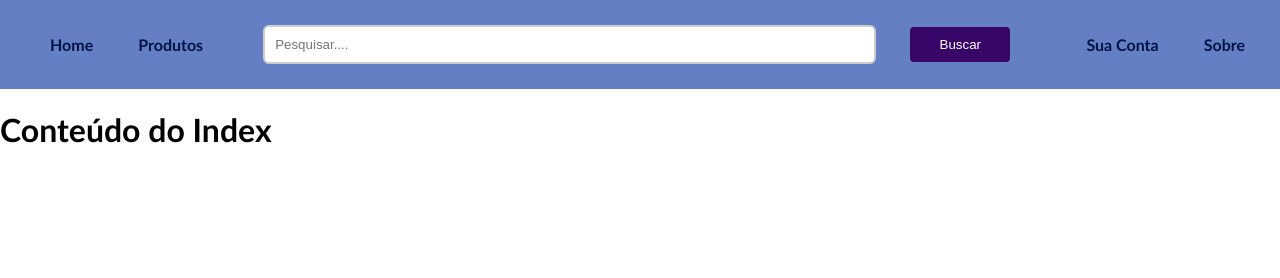
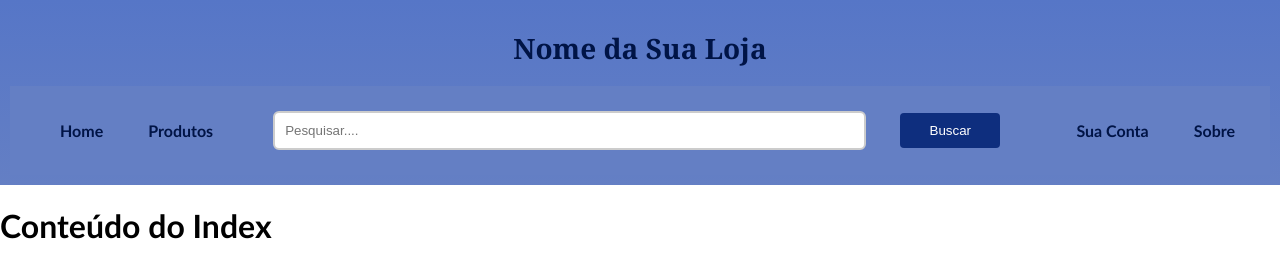
Before and after one commit to nathanhenriquy/TRABALHO, a plain HTML site: page index.html in a window 1280 px wide. Drawn offline with Linux system fonts and the light colour scheme.

Commit message:
arrumandoonomesite

```diff
--- a/index.html
+++ b/index.html
@@ -8,6 +8,8 @@
     </head>
     <body>
         <header>
+            <h1 class="nome-loja">Nome da Sua Loja</h1>
+
             <ul>
                 <a href="#"><li>Home</li></a>
                 <a href="#"><li>Produtos</li></a>
--- a/styleindex.css
+++ b/styleindex.css
@@ -1,6 +1,19 @@
 body{
     font-family: 'Trebuchet MS', 'Lucida Sans Unicode', 'Lucida Grande', 'Lucida Sans', Arial, sans-serif;
     margin: 0;
+}
+
+header{
+    margin: 0px;
+    padding: 10px;
+    background: linear-gradient(to bottom,rgb(86, 118, 199),rgb(100, 127, 196)) ;
+}
+.nome-loja{
+    text-align: center;
+    font-size: 28px;
+    color: rgb(0, 20, 70);
+    font-family: Georgia, 'Times New Roman', Times, serif;
+
 }
 
 ul{
@@ -45,7 +58,7 @@ li{
 }
 
 .form button {
-    background-color: #370668;
+    background-color: rgb(14, 46, 126);
     color: #fff;
     border: none;
     border-radius: 4px;
@@ -56,7 +69,7 @@ li{
 }
 
 .form button:hover {
-    background-color:  #5f0cb2;
+    background-color: rgb(43, 88, 201);
 }
 
 body{
```
